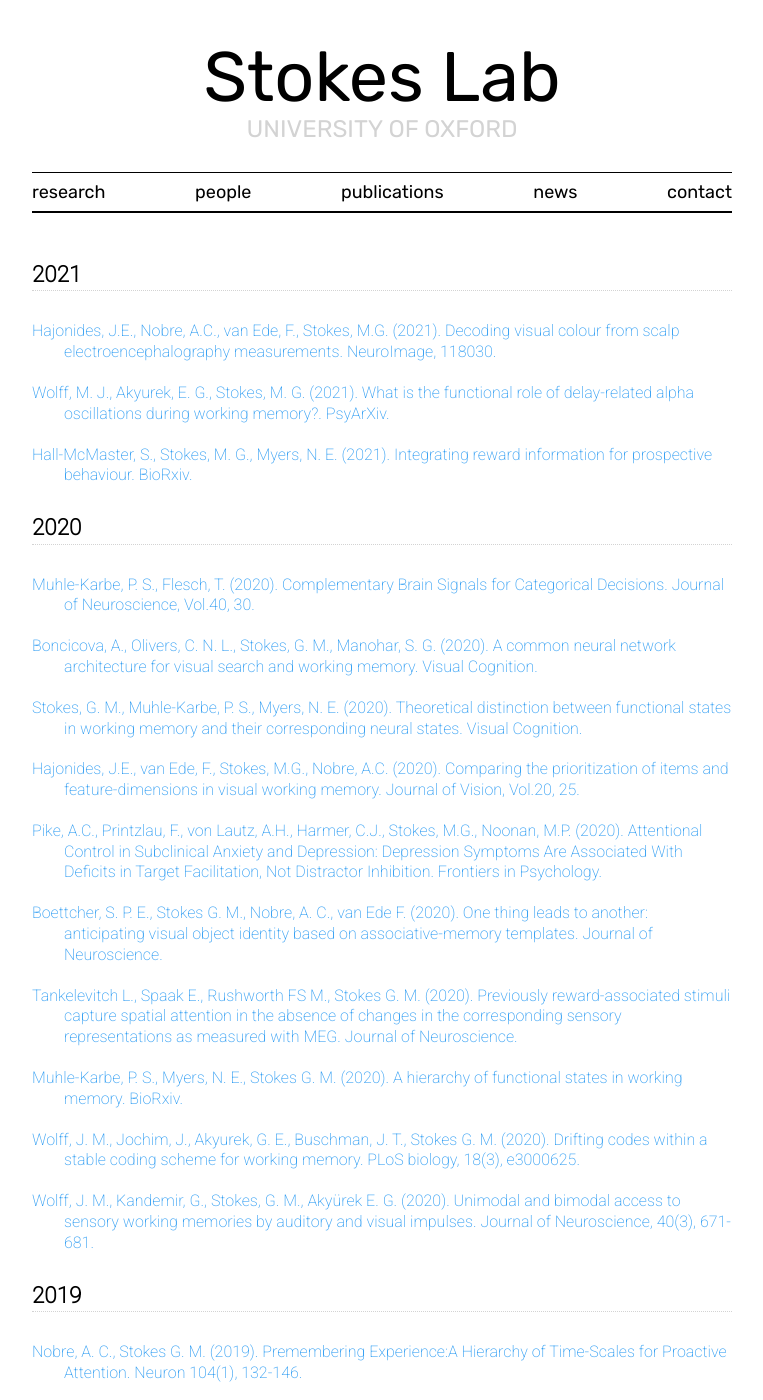
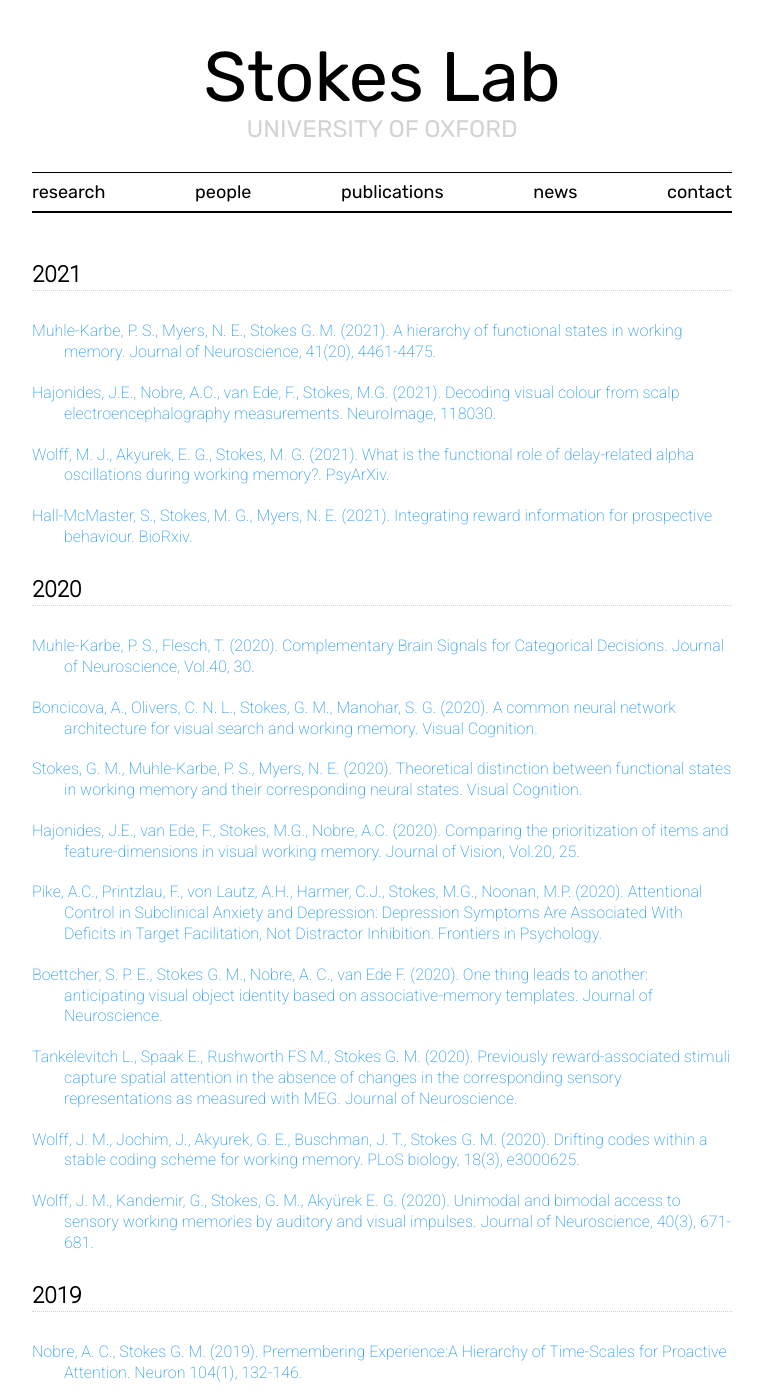
Before and after one commit to stokeslab/stokeslab.github.io, a Jekyll site: the page built from _pages/publications.html, in a window 1280 px wide and 1400 px high. Shown: the whole window, without its empty margins (258-1021 px from the left). Built offline with Jekyll 4.4.1, drawn with Linux system fonts in a browser that asks for light colours; nearby versions of some CDN libraries; some web fonts are replaced.

Commit message:
Update publications.html

```diff
--- a/_pages/publications.html
+++ b/_pages/publications.html
@@ -8,6 +8,8 @@
  -->
 
 <h1 class="pub-year">2021</h1>
+
+<p class="pub"> <a href="https://www.jneurosci.org/content/jneuro/41/20/4461.full.pdf" target="_blank"> Muhle-Karbe, P. S., Myers, N. E., Stokes G. M. (2021). A hierarchy of functional states in working memory. Journal of Neuroscience, 41(20), 4461-4475.</a></p>
 
 <p class="pub"> <a href="https://www.sciencedirect.com/science/article/pii/S1053811921003074?via%3Dihub#sec0019" target="_blank"> Hajonides, J.E., Nobre, A.C., van Ede, F., Stokes, M.G. (2021). Decoding visual colour from scalp electroencephalography measurements. NeuroImage, 118030. </a> </p>
 
@@ -30,8 +32,6 @@
 <p class="pub"> <a href="https://www.jneurosci.org/content/jneuro/early/2020/04/03/JNEUROSCI.2751-19.2020.full.pdf" target="_blank">  Boettcher, S. P. E., Stokes G. M., Nobre, A. C., van Ede F. (2020). One thing leads to another: anticipating visual object identity based on associative-memory templates. Journal of Neuroscience.</a></p>
 
 <p class="pub"> <a href="https://www.jneurosci.org/content/jneuro/early/2020/04/29/JNEUROSCI.1172-19.2020.full.pdf" target="_blank"> Tankelevitch L., Spaak E., Rushworth FS M., Stokes G. M. (2020). Previously reward-associated stimuli capture spatial attention in the absence of changes in the corresponding sensory representations as measured with MEG. Journal of Neuroscience. </a></p>
-
-<p class="pub"> <a href="https://www.biorxiv.org/content/biorxiv/early/2020/04/18/2020.04.16.044511.full.pdf" target="_blank"> Muhle-Karbe, P. S., Myers, N. E., Stokes G. M. (2020). A hierarchy of functional states in working memory. BioRxiv.</a></p>
 
 <p class="pub"> <a href="https://journals.plos.org/plosbiology/article?id=10.1371/journal.pbio.3000625&rev=2" target="_blank"> Wolff, J. M., Jochim, J., Akyurek, G. E., Buschman, J. T., Stokes G. M. (2020). Drifting codes within a stable coding scheme for working memory. PLoS biology, 18(3), e3000625.</a></p>
 
```
